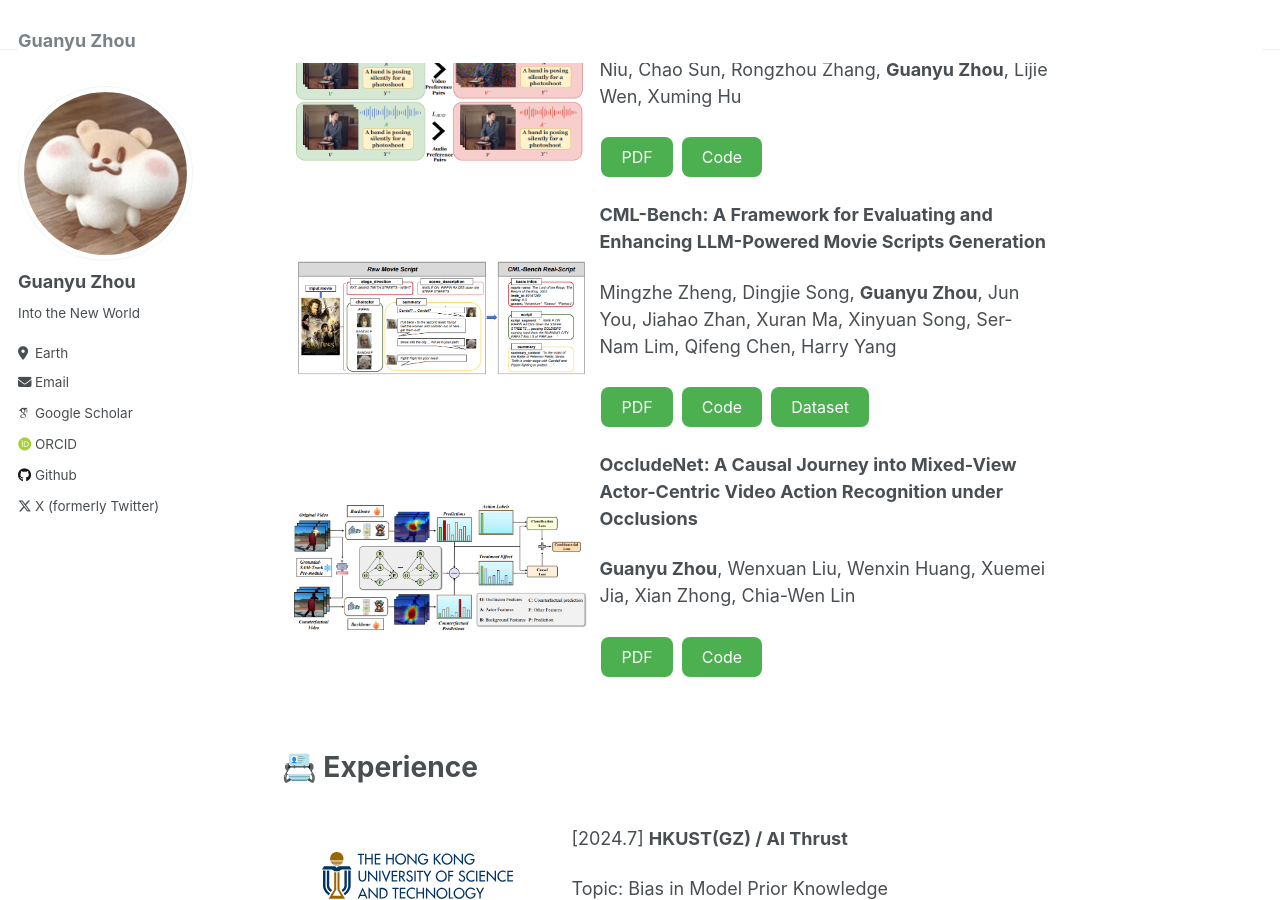
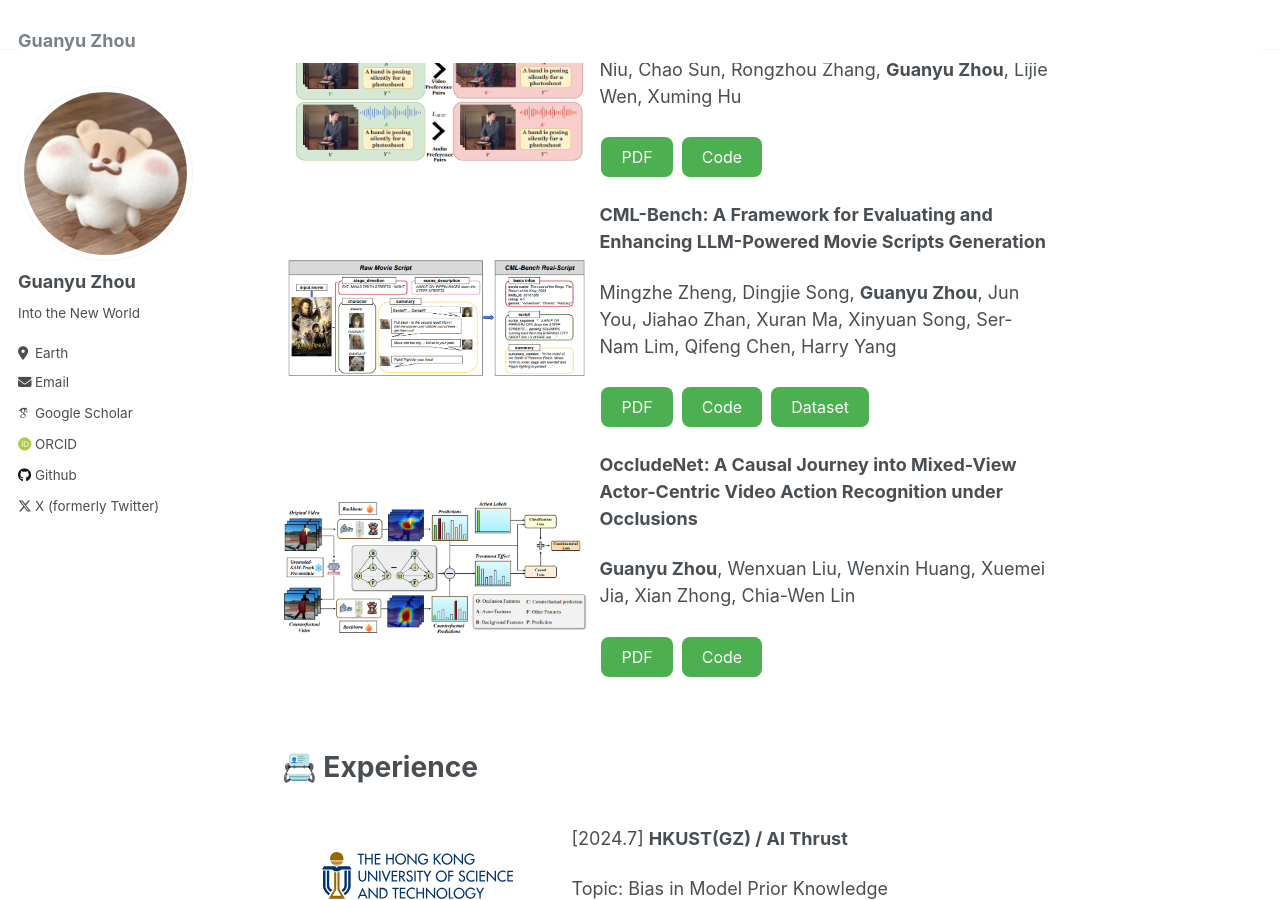
Before and after one commit to The-Martyr/the-martyr.github.io, a Jekyll site: the page built from _pages/about.md, in a window 1280 px wide and 900 px high, scrolled down 1253 px. Built offline with Jekyll 4.4.1, drawn with Linux system fonts in a browser that asks for light colours; some web fonts are replaced.

Commit message:
Adjust padding-left for image containers
Updated padding-left style for layout consistency.

```diff
--- a/_pages/about.md
+++ b/_pages/about.md
@@ -92,7 +92,7 @@ button {
 </style>
 
 <div style="display: flex; align-items: center; margin-bottom: 20px;">
-  <div style="flex: 1; padding-left: 10px;">
+  <div style="flex: 1; padding-left: 0px;">
     <img src="/images/cml.png" alt="Flowchart" style="max-width: 100%;">
   </div>
   <div style="width: 60%; padding-left: 10px;">
@@ -125,7 +125,7 @@ button {
 </style>
 
 <div style="display: flex; align-items: center; margin-bottom: 20px;">
-  <div style="flex: 1; padding-left: 10px;">
+  <div style="flex: 1; padding-left: 0px;">
     <img src="/images/car.png" alt="Flowchart" style="max-width: 100%;">
   </div>
   <div style="width: 60%; padding-left: 10px;">
```
